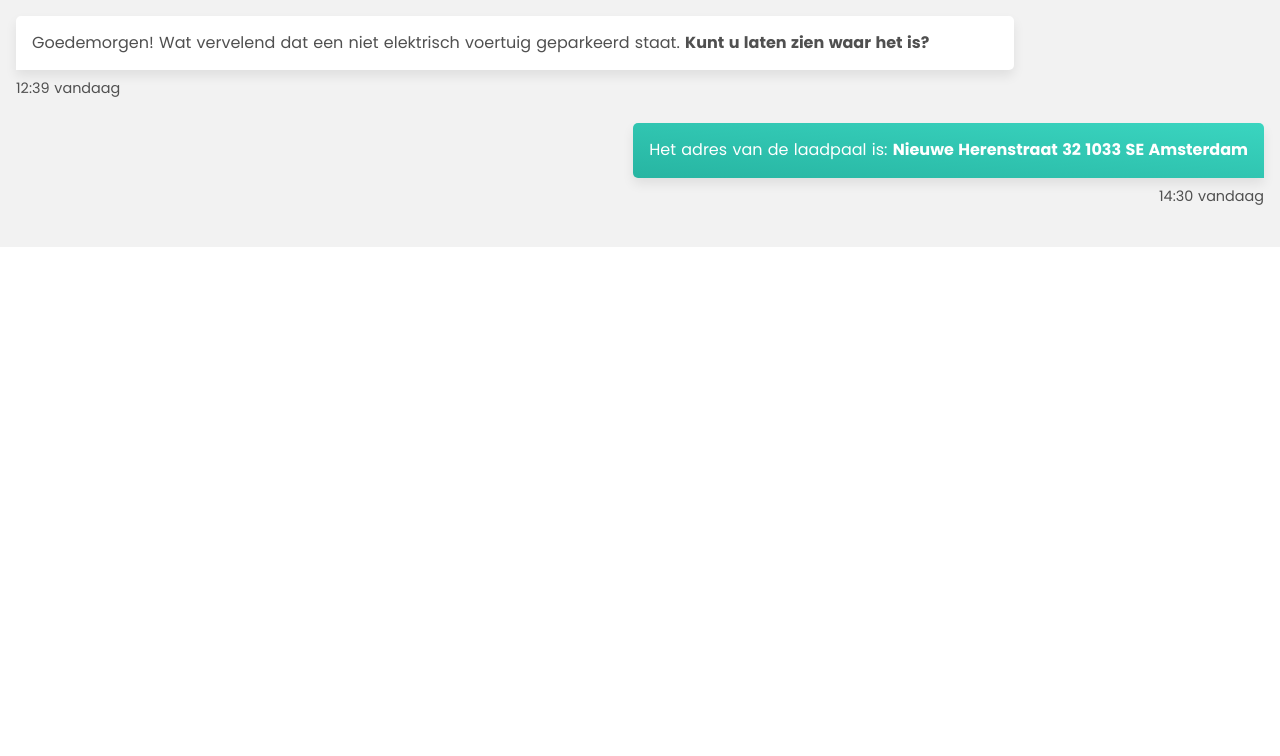
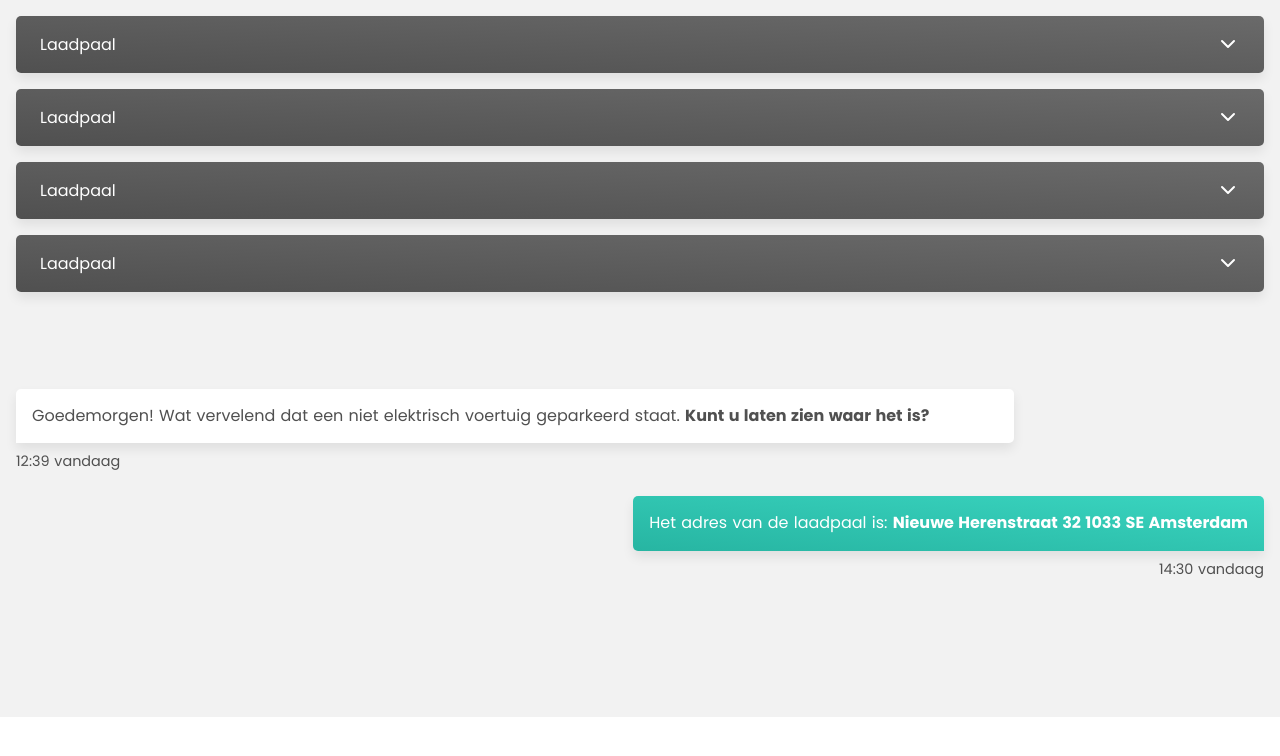
Before and after one commit to timruiterkamp/laadpalen-app, a Nuxt app in the folder client/: page /client in a window 1280 px wide. Shown: the top 756 px of the page. Built offline with nearby package versions, Linux system fonts and the light colour scheme.

Commit message:
Added accordion for homepage

```diff
--- /dev/null
+++ b/client/assets/css/divider.scss
@@ -0,0 +1,7 @@
+.divider {
+  margin: 3rem 0;
+  height: 1px;
+  background-color: #f2f2f2;
+  display: block;
+  content: '';
+}
--- a/client/assets/css/main.scss
+++ b/client/assets/css/main.scss
@@ -2,3 +2,4 @@
 
 @import 'headers';
 @import 'button';
+@import 'divider';
--- /dev/null
+++ b/client/components/client/Accordion.vue
@@ -0,0 +1,169 @@
+<template>
+  <div class="accordion">
+    <div class="accordion__header" @click="showOptions">
+      <div class="accordion__header-title">{{title}}</div>
+      <svg
+        xmlns="http://www.w3.org/2000/svg"
+        viewBox="0 0 24 24"
+        class="accordion__header-icon"
+        :class="{ 'accordion__header-icon-active': show }"
+      >
+        <polyline points="6 9 12 15 18 9"></polyline>
+      </svg>
+    </div>
+    <transition
+      name="accordion"
+      v-on:before-enter="beforeEnter"
+      v-on:enter="enter"
+      v-on:before-leave="beforeLeave"
+      v-on:leave="leave"
+    >
+      <ul class="accordion__options" v-show="show">
+        <li
+          class="accordion__options-item"
+          v-for="(item, i) in options"
+          :key="`accordion-item-${i}`"
+        >
+          <nuxt-link :to="item.slug" class="accordion__options-item-anchor">{{item.title}}</nuxt-link>
+          <svg
+            xmlns="http://www.w3.org/2000/svg"
+            viewBox="0 0 24 24"
+            class="accordion__options-item-icon"
+          >
+            <polyline points="6 9 12 15 18 9"></polyline>
+          </svg>
+        </li>
+      </ul>
+    </transition>
+  </div>
+</template>
+
+<script>
+export default {
+  data() {
+    return {
+      show: false
+    }
+  },
+  props: {
+    title: {
+      type: String,
+      deafult: 'No title',
+      required: true
+    },
+    options: {
+      type: Array,
+      deafult: 'No title',
+      required: true
+    }
+  },
+  methods: {
+    showOptions() {
+      this.show = !this.show
+    },
+    beforeEnter(el) {
+      el.style.height = '0'
+    },
+    enter(el) {
+      el.style.height = el.scrollHeight + 'px'
+    },
+    beforeLeave(el) {
+      el.style.height = el.scrollHeight + 'px'
+    },
+    leave(el) {
+      el.style.height = '0'
+    }
+  }
+}
+</script>
+
+<style lang="scss" scoped>
+@import '~assets/css/config/main.scss';
+$widthHeight: 24px;
+
+.accordion {
+  margin-bottom: $margin-s;
+  &__header {
+    padding: $padding-m $padding-l;
+    border-radius: $rounding-s;
+    @include linear-gradient($color-grey-dark);
+    box-shadow: $shadow-m;
+    display: flex;
+    justify-content: space-between;
+    cursor: pointer;
+    user-select: none;
+    &:hover {
+      @include linear-gradient(darken($color-grey-dark, 5%));
+    }
+    &-title {
+      color: $color-white;
+    }
+    &-icon {
+      fill: none;
+      stroke: $color-white;
+      height: $widthHeight;
+      width: $widthHeight;
+      stroke-width: 2;
+      stroke-linecap: round;
+      stroke-linejoin: round;
+      transition: transform 0.3s ease-in-out;
+      &-active {
+        transform: rotate(180deg);
+      }
+    }
+  }
+  &__options {
+    overflow: hidden;
+    transition: 0.3s;
+    list-style-type: none;
+    padding: 0;
+    background-color: $color-white;
+    border-radius: 0 0 $rounding-s $rounding-s;
+    &-item {
+      position: relative;
+      &-icon {
+        position: absolute;
+        right: $padding-xl;
+        top: calc(50% - (#{$widthHeight} / 2));
+        fill: none;
+        stroke: $color-grey-dark;
+        height: $widthHeight;
+        width: $widthHeight;
+        stroke-width: 2;
+        stroke-linecap: round;
+        stroke-linejoin: round;
+        transition: transform 0.3s ease-in-out;
+        transform: rotate(270deg);
+      }
+      &:after {
+        position: absolute;
+        bottom: 0;
+        height: 1px;
+        width: 100%;
+        background-color: $color-grey-low;
+        display: block;
+        content: '';
+      }
+      &:last-of-type {
+        &:after {
+          content: none;
+        }
+      }
+      &-anchor {
+        padding: $padding-m $padding-l;
+        color: $color-grey-dark;
+        text-decoration: none;
+        user-select: none;
+        width: 100%;
+        position: relative;
+        display: block;
+      }
+      &:hover {
+        a {
+          color: $color-primary;
+        }
+      }
+    }
+  }
+}
+</style>
--- a/client/components/client/ChatBubble.vue
+++ b/client/components/client/ChatBubble.vue
@@ -1,11 +1,11 @@
 <template>
-  <div class="chat-bubble" :class="'chat-bubble--' + context">
-    <div class="chat-bubble--bubble">
-      <p class="chat-bubble--text">
+  <div class="chat-bubble" :class="'chat-bubble__' + context">
+    <div class="chat-bubble__bubble">
+      <p class="chat-bubble__text">
         <slot></slot>
       </p>
     </div>
-    <span class="chat-bubble--time">{{time}}</span>
+    <span class="chat-bubble__time">{{time}}</span>
   </div>
 </template>
 
@@ -30,41 +30,41 @@ export default {
 .chat-bubble {
   display: flex;
   flex-direction: column;
-  &--bubble {
+  &__bubble {
     padding: $padding-m;
     max-width: 80%;
     margin-bottom: $margin-xs;
     box-shadow: $shadow-m;
   }
-  &--text {
+  &__text {
     margin: 0;
   }
-  &--time {
+  &__time {
     margin-bottom: $padding-l;
     font-size: 0.9rem;
   }
-  &--operator {
+  &__operator {
     .chat-bubble {
-      &--bubble {
+      &__bubble {
         border-radius: $rounding-s $rounding-s $rounding-s 0;
         background-color: $color-white;
       }
-      &--text {
+      &__text {
         color: $color-grey-dark;
       }
     }
   }
-  &--user {
+  &__user {
     .chat-bubble {
-      &--bubble {
+      &__bubble {
         border-radius: $rounding-s $rounding-s 0 $rounding-s;
         align-self: flex-end;
         @include linear-gradient($color-primary);
       }
-      &--text {
+      &__text {
         color: $color-white;
       }
-      &--time {
+      &__time {
         align-self: flex-end;
       }
     }
--- a/client/pages/Components.vue
+++ b/client/pages/Components.vue
@@ -6,32 +6,55 @@
     <h4>Header four</h4>
 
     <p>But I must explain to you how all this mistaken idea of denouncing pleasure and praising pain was born and I will give you a complete account of the system, and expound the actual teachings of the great explorer of the truth,</p>
-    <p> the master-builder of human happiness. No one rejects, dislikes, or avoids pleasure itself, because it is pleasure, but because those who do not know how to pursue pleasure rationally encounter consequences that are extremely painful. Nor again is there anyone who</p>
+    <p>the master-builder of human happiness. No one rejects, dislikes, or avoids pleasure itself, because it is pleasure, but because those who do not know how to pursue pleasure rationally encounter consequences that are extremely painful. Nor again is there anyone who</p>
     <a href>This is a link</a>
 
-    <div class="divider">
-    </div>
+    <div class="divider"></div>
 
     <a href class="btn btn--primary">This is a button</a>
     <a href class="btn btn--secondary">This is a button</a>
     <a href class="btn btn--tertiary">This is a button</a>
 
-    <div class="divider">
-    </div>
+    <div class="divider"></div>
 
-    <Ticket title="Some card title" location="Herengracht 23" date="06/06/2019" time="14:02" tag="default" />
-    <Ticket title="Some card title" location="Herengracht 23" date="06/06/2019" time="14:02" tag="open" status="open"/>
-    <Ticket title="Some card title" location="Herengracht 23" date="06/06/2019" time="14:02" tag="working" status="working"/>
-    <Ticket title="Some card title" location="Herengracht 23" date="06/06/2019" time="14:02" tag="closed" status="closed"/>
+    <Ticket
+      title="Some card title"
+      location="Herengracht 23"
+      date="06/06/2019"
+      time="14:02"
+      tag="default"
+    />
+    <Ticket
+      title="Some card title"
+      location="Herengracht 23"
+      date="06/06/2019"
+      time="14:02"
+      tag="open"
+      status="open"
+    />
+    <Ticket
+      title="Some card title"
+      location="Herengracht 23"
+      date="06/06/2019"
+      time="14:02"
+      tag="working"
+      status="working"
+    />
+    <Ticket
+      title="Some card title"
+      location="Herengracht 23"
+      date="06/06/2019"
+      time="14:02"
+      tag="closed"
+      status="closed"
+    />
 
-    <div class="divider">
-    </div>
+    <div class="divider"></div>
 
     <Toggle :checked.sync="filter1">Toggled: {{filter1}}</Toggle>
     <Toggle :checked.sync="filter2">Toggled: {{filter2}}</Toggle>
 
-    <div class="divider">
-    </div>
+    <div class="divider"></div>
 
     <div class="button-holder">
       <button class="btn btn--primary" @click="showTooltipOne">Toggle top popup</button>
@@ -39,7 +62,6 @@
       <button class="btn btn--primary" @click="showTooltipThree">Toggle bottom popup</button>
       <button class="btn btn--primary" @click="showTooltipFour">Toggle right popup</button>
     </div>
-
 
     <Tooltip ref="tooltip1" placement="top">
       <p>Since this is a top aligned tooltip (most common) i decided to put a lot of content in it so we can see how it works on small screen sizes.</p>
@@ -52,9 +74,7 @@
       <h3>This is a very long tooltip title</h3>
       <p>With a lenghty size of tooltip content for all your tooltip content needs</p>
     </Tooltip>
-    <Tooltip ref="tooltip4" placement="left">
-      This is tooltip content
-    </Tooltip>
+    <Tooltip ref="tooltip4" placement="left">This is tooltip content</Tooltip>
   </main>
 </template>
 
@@ -90,19 +110,11 @@ export default {
     }
   }
 }
-
 </script>
 
 <style langs="scss">
 main {
   padding: 2rem 1rem;
-  }
-  .divider {
-    margin: 3rem 0;
-    height: 1px;
-    background-color: #f2f2f2;
-    display: block;
-    content: "";
 }
 .button-holder {
   display: flex;
--- a/client/pages/client/index.vue
+++ b/client/pages/client/index.vue
@@ -1,5 +1,11 @@
 <template>
   <main>
+    <Accordion :title="'Laadpaal'" :options="laadpaalOptions"/>
+    <Accordion :title="'Laadpaal'" :options="laadpaalOptions"/>
+    <Accordion :title="'Laadpaal'" :options="laadpaalOptions"/>
+    <Accordion :title="'Laadpaal'" :options="laadpaalOptions"/>
+
+    <div class="divider"></div>
     <!-- <BigHeader :name="'Folkert'"/> -->
     <ChatBubble :time="'12:39 vandaag'" :context="'operator'">
       Goedemorgen! Wat vervelend dat een niet elektrisch voertuig geparkeerd staat.
@@ -15,17 +21,47 @@
         1033 SE Amsterdam
       </span>
     </ChatBubble>
+
+    <div class="divider"></div>
   </main>
 </template>
 
 <script>
 import BigHeader from '~/components/client/BigHeader.vue'
 import ChatBubble from '~/components/client/ChatBubble.vue'
+import Accordion from '~/components/client/Accordion.vue'
 
 export default {
   components: {
     BigHeader,
-    ChatBubble
+    ChatBubble,
+    Accordion
+  },
+  data() {
+    return {
+      laadpaalOptions: [
+        {
+          title: 'Werkt niet',
+          slug: 'laadpaal-werkt-niet'
+        },
+        {
+          title: 'Is defect',
+          slug: 'laadpaal-is-defect'
+        },
+        {
+          title: 'Is te lang bezet',
+          slug: 'laadpaal-te-lang-bezet'
+        },
+        {
+          title: 'Niet te bereiken',
+          slug: 'laadpaal-niet-tebereiken'
+        },
+        {
+          title: 'Anders',
+          slug: 'laadpaal/anders'
+        }
+      ]
+    }
   }
 }
 </script>
```
Also changed, not shown: 1 other file (tests, documents, lock files or other folders). Lines whose indentation alone changed are shown as unchanged.
